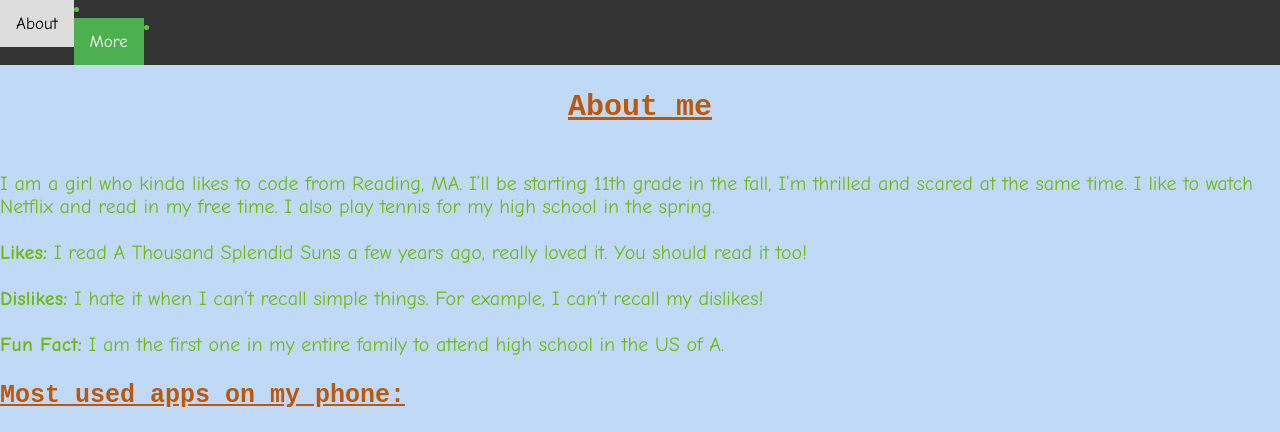
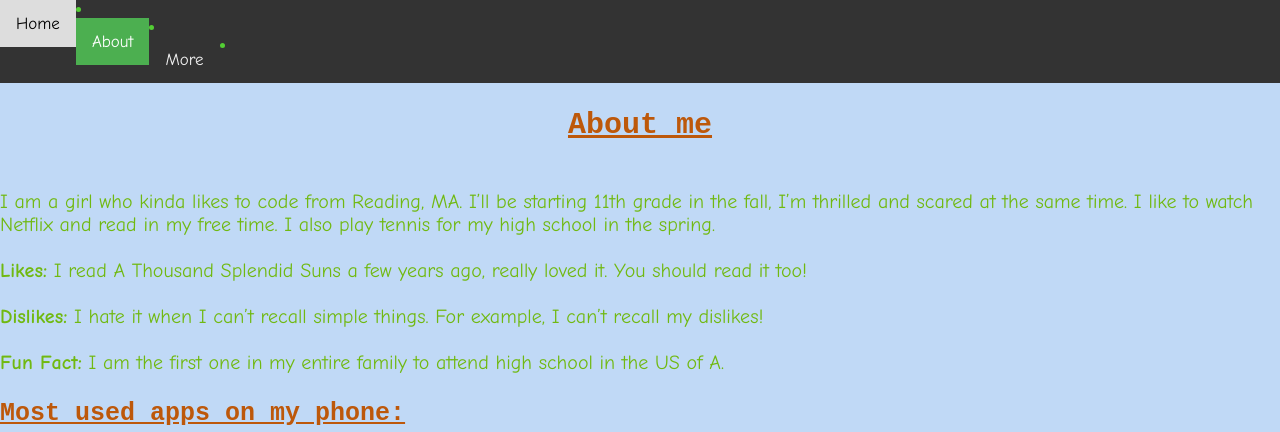
Before and after one commit to gauri-barar/gauri-barar.github.io, a plain HTML site: page about.html in a window 1280 px wide. Shown: the top 432 px of the page. Drawn offline with Linux system fonts and the light colour scheme.

Commit message:
Update about.html

```diff
--- a/about.html
+++ b/about.html
@@ -45,8 +45,9 @@
     <u>
   <div class="topnav">
 
-    <li><a href="index.html">About</a></li>
-    <li><a class="active" href="about.html">More</a></li>
+    <li><a href="index.html">Home</a></li>
+    <li><a class="active" href="about.html">About</a></li>
+    <li><a href="more.html">More</a></li>
 </div>
     </u>
 
```
